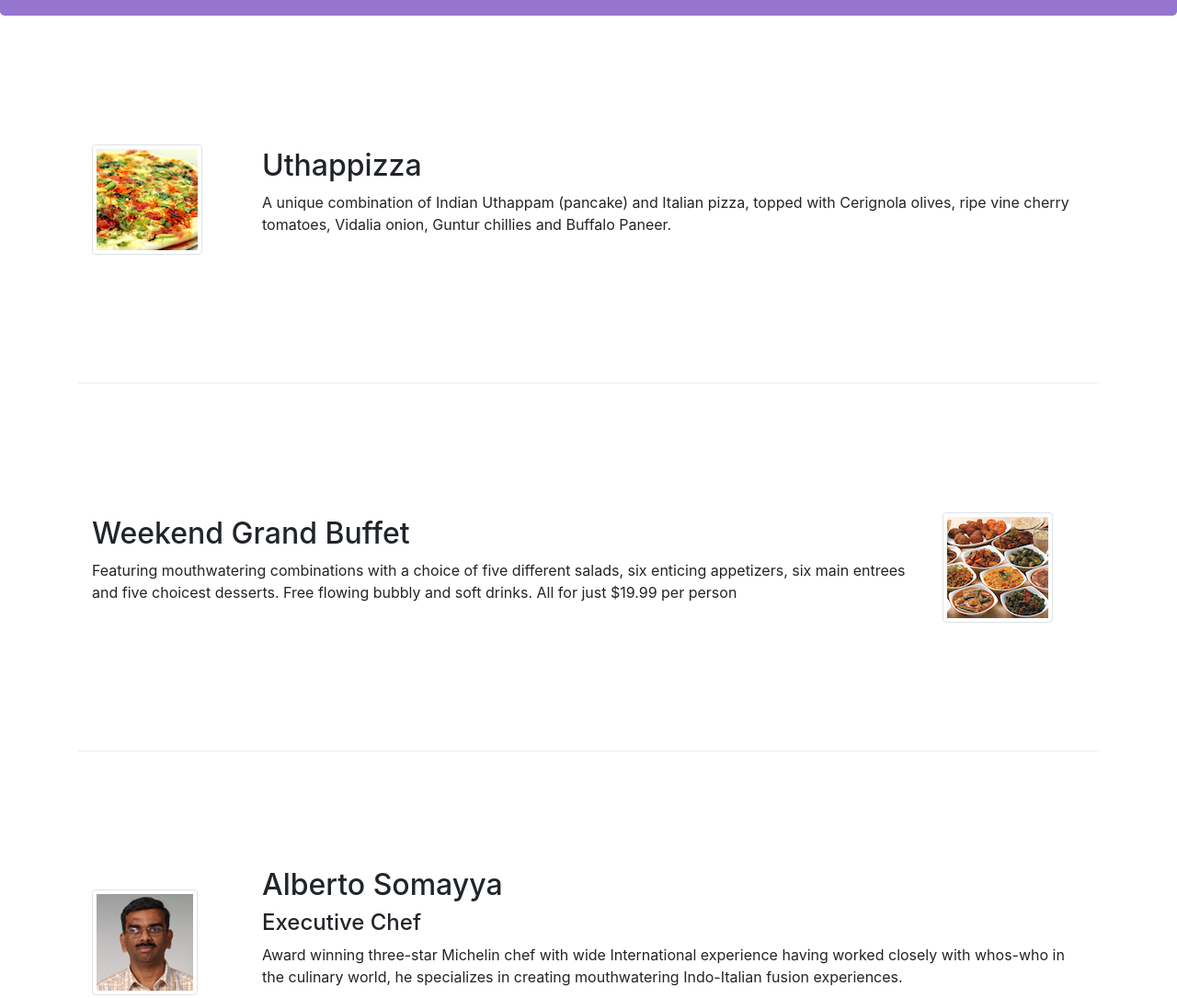
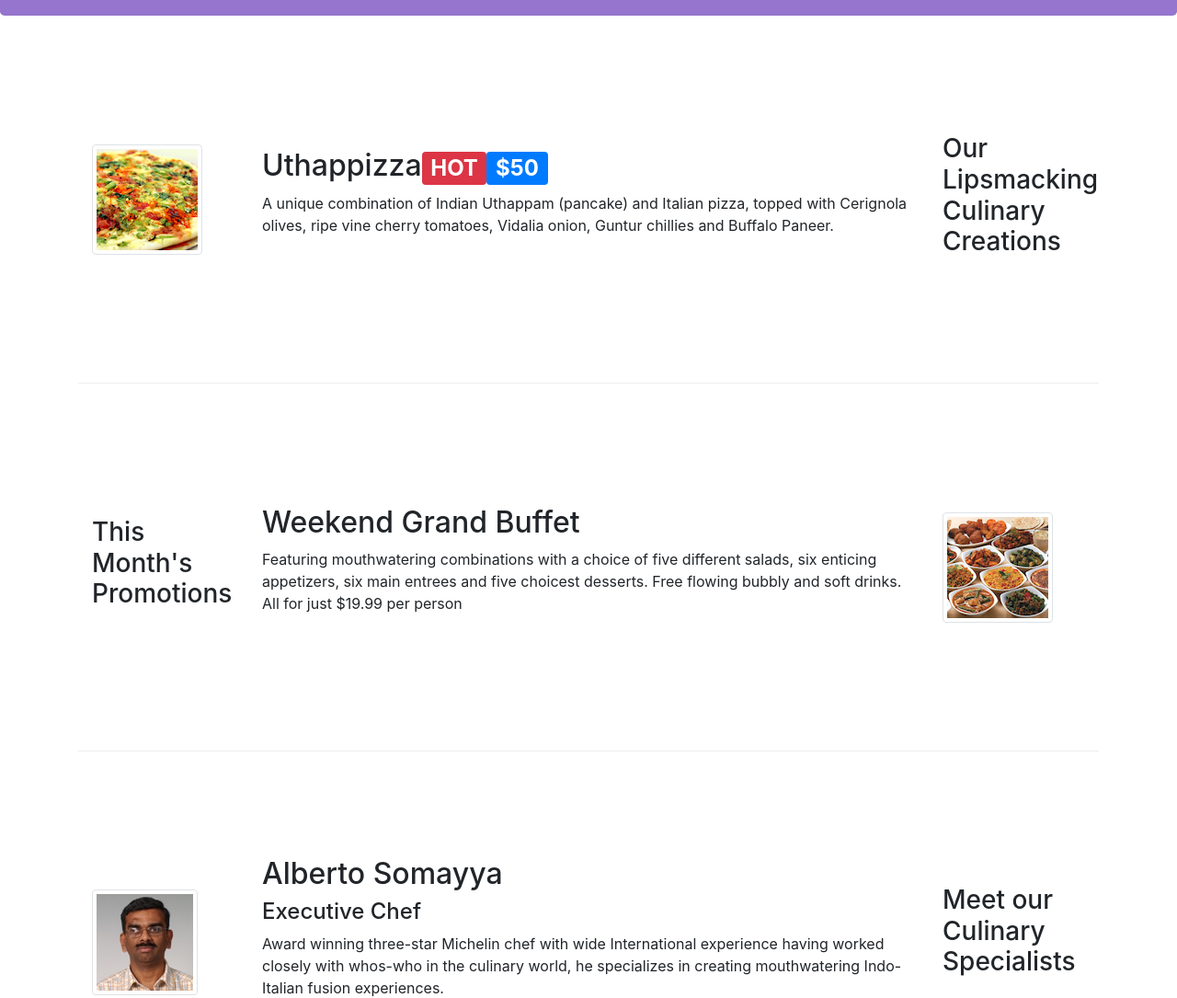
Before and after one commit to devesh2108/conFusion, a website: page index.html in a window 1280 px wide. Shown: the part 217-1302 px from the top of the page at 92% size. Drawn offline with nearby package versions, Linux system fonts and the light colour scheme.

Commit message:
Alerting users

```diff
--- a/index.html
+++ b/index.html
@@ -18,19 +18,19 @@
 <body>
         <nav class="navbar navbar-dark navbar-expand-sm fixed-top">
                 <div class="container">
-                   <a class="navbar-brand" href="./index.html"><img src="./img/logo.png" height="40" width="50"></a>
+                    <button class="navbar-toggler" type="button" data-toggle="collapse" data-target="#Navbar">
+                        <span class="navbar-toggler-icon"></span>
+                    </button>
+                    <a class="navbar-brand" href="#"><img src="./img/logo.png" height="40" width="50"></a>
                     <div class="collapse navbar-collapse" id="Navbar">
                         <ul class="navbar-nav mr-auto">
-                        <li class="nav-item active"><a class="nav-link" href="./index.html"><span class="fa fa-home fa-lg"></span> Home</a></li>
+                                <li class="nav-item active"><a class="nav-link" href="#"><span class="fa fa-home fa-lg"></span> Home</a></li>
                                 <li class="nav-item"><a class="nav-link" href="./aboutus.html"><span class="fa fa-info fa-lg"></span> About</a></li>
                                 <li class="nav-item"><a class="nav-link" href="#"><span class="fa fa-list fa-lg"></span> Menu</a></li>
                                 <li class="nav-item"><a class="nav-link" href="./contactus.html"><span class="fa fa-address-card fa-lg"></span> Contact</a></li>
                         </ul>
                     </div>
                 </div>
-                <button class="navbar-toggler" type="button" data-toggle="collapse" data-target="#Navbar">
-                        <span class="navbar-toggler-icon"></span>
-                </button>
             </nav>
 
 
@@ -50,14 +50,17 @@
 
     <div class="container">
         <div class="row row-content align-items-center">
+                <div class="col-12 order-sm-last col-sm-2">
+                    <h3>Our Lipsmacking Culinary Creations</h3>
+                </div>
             <div class="col-12 col-sm-2">
                 <div class="media">
                         <img class="d-flex mr-3 img-thumbnail align-self-center" src="img/uthappizza.png">
                 </div>
             </div>
-            <div class="col-12 col-sm-10">
+            <div class="col-12 col-sm-8">
                 <div class="media-body">
-                    <h2 class="mt-0">Uthappizza</h2>
+                    <h2 class="mt-0">Uthappizza<span class="badge badge-danger">HOT</span><span class="badge badge-primary">$50</span></h2>
                     <p class="d-none d-sm-block">A unique combination of Indian Uthappam (pancake) and Italian pizza, topped with Cerignola olives, ripe vine cherry tomatoes, Vidalia onion, Guntur chillies and Buffalo Paneer.</p>
                 </div>
             </div>
@@ -65,12 +68,15 @@
 
 
         <div class="row row-content align-items-center">
+            <div class="col-12 col-sm-2 order-sm-first">
+               <h3>This Month's Promotions</h3>
+            </div>
             <div class="col-12 col-sm-2 order-sm-last">
                 <div class="media">
                     <img class="d-flex mr-3 img-thumbnail align-self-center" src="img/buffet.png">
                 </div>
             </div>
-            <div class="col-12 col-sm-10">
+            <div class="col-12 col-sm-8">
                 <div class="media-body">
                     <h2 class="mt-0">Weekend Grand Buffet</h2>
                     <p class="d-none d-sm-block">Featuring mouthwatering combinations with a choice of five different salads, six enticing appetizers, six main entrees and five choicest desserts. Free flowing bubbly and soft drinks. All for just $19.99 per person </p>
@@ -79,12 +85,15 @@
         </div>
 
         <div class="row row-content align-items-center">
+            <div class="col-12 col-sm-2 order-sm-last">
+                <h3>Meet our Culinary Specialists</h3>
+            </div>
             <div class="col-12 col-sm-2">
                 <div class="media">
                     <img class="d-flex mt-3 img-thumbnail align-self-center" src="img/alberto.png">
                 </div>
             </div>
-            <div class="col-12 col-sm-10">
+            <div class="col-12 col-sm-8">
                 <div>
                     <h2 class=mt-0>Alberto Somayya</h2>
                     <h4>Executive Chef</h4>
```
Also changed, not shown: aboutus.html (+5 -5 lines). Lines whose indentation alone changed are shown as unchanged.
